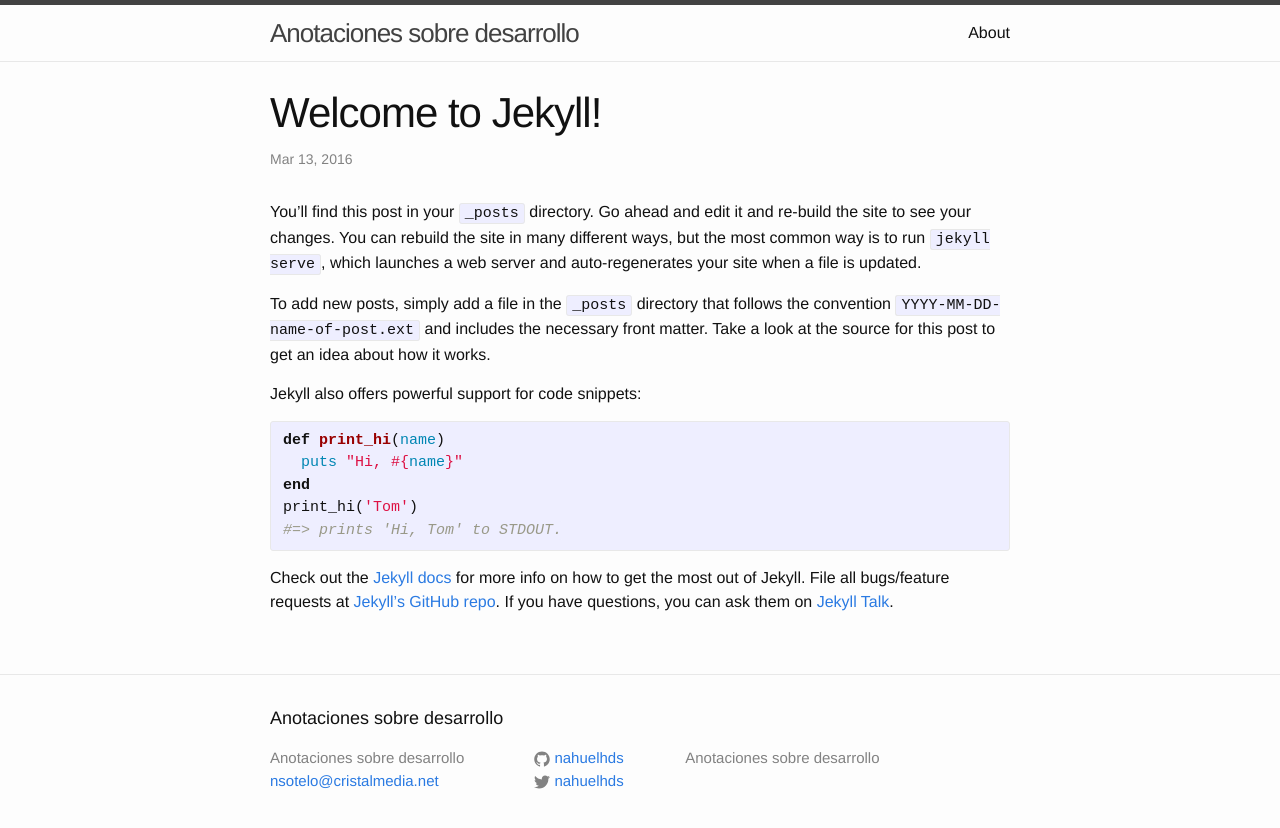
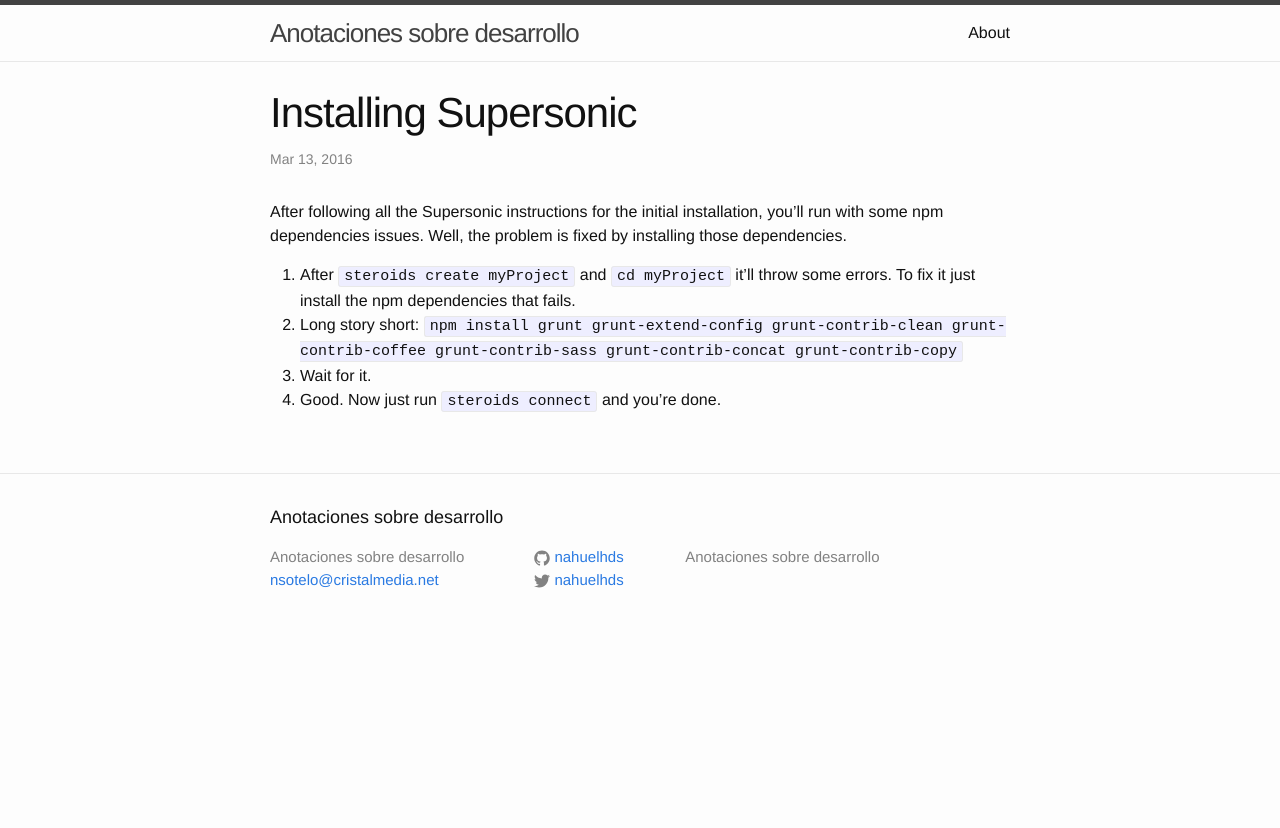
Before and after one commit to nahuelhds/nahuelhds.github.io, a Jekyll site: the page built from _posts/2016-03-12-welcome-to-jekyll.markdown, in a window 1280 px wide. Shown: the top 828 px of the page. Built offline with Jekyll 4.4.1, drawn with Linux system fonts in a browser that asks for light colours.

Commit message:
1er. post

```diff
--- a/_posts/2016-03-12-welcome-to-jekyll.markdown
+++ b/_posts/2016-03-12-welcome-to-jekyll.markdown
@@ -1,25 +1,12 @@
 ---
 layout: post
-title:  "Welcome to Jekyll!"
-date:   2016-03-12 22:47:14 -0300
-categories: jekyll update
+title:  "Installing Supersonic"
+date:   2016-03-13 02:21:00 -0300
+categories: supersonic
 ---
-You’ll find this post in your `_posts` directory. Go ahead and edit it and re-build the site to see your changes. You can rebuild the site in many different ways, but the most common way is to run `jekyll serve`, which launches a web server and auto-regenerates your site when a file is updated.
 
-To add new posts, simply add a file in the `_posts` directory that follows the convention `YYYY-MM-DD-name-of-post.ext` and includes the necessary front matter. Take a look at the source for this post to get an idea about how it works.
-
-Jekyll also offers powerful support for code snippets:
-
-{% highlight ruby %}
-def print_hi(name)
-  puts "Hi, #{name}"
-end
-print_hi('Tom')
-#=> prints 'Hi, Tom' to STDOUT.
-{% endhighlight %}
-
-Check out the [Jekyll docs][jekyll-docs] for more info on how to get the most out of Jekyll. File all bugs/feature requests at [Jekyll’s GitHub repo][jekyll-gh]. If you have questions, you can ask them on [Jekyll Talk][jekyll-talk].
-
-[jekyll-docs]: http://jekyllrb.com/docs/home
-[jekyll-gh]:   https://github.com/jekyll/jekyll
-[jekyll-talk]: https://talk.jekyllrb.com/
+After following all the Supersonic instructions for the initial installation, you'll run with some npm dependencies issues. Well, the problem is fixed by installing those dependencies.
+1. After `steroids create myProject` and `cd myProject` it'll throw some errors. To fix it just install the npm dependencies that fails.
+1. Long story short: `npm install grunt grunt-extend-config grunt-contrib-clean grunt-contrib-coffee grunt-contrib-sass grunt-contrib-concat grunt-contrib-copy`
+1. Wait for it.
+1. Good. Now just run `steroids connect` and you're done.
```
